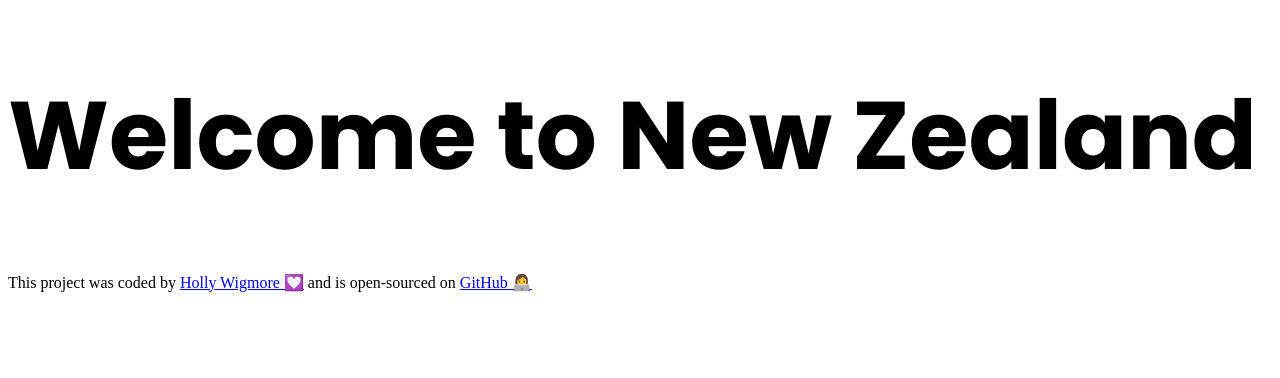
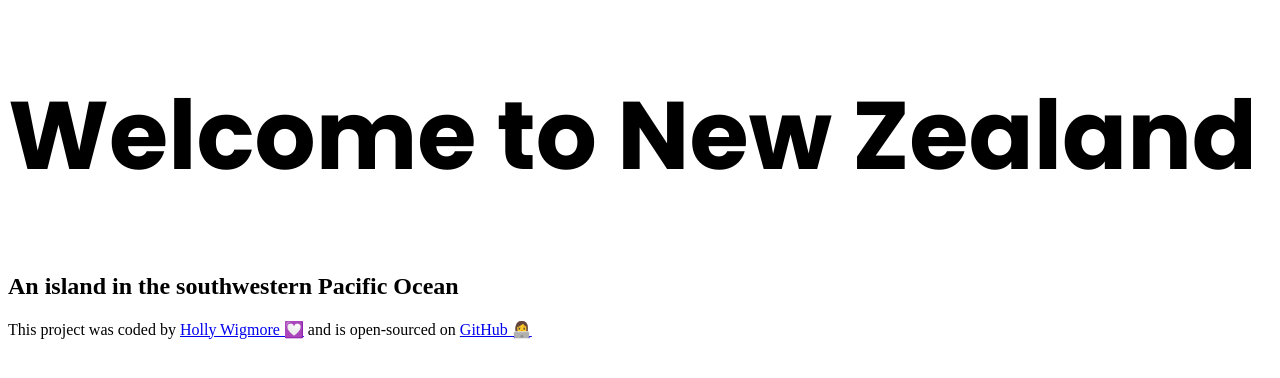
Before and after one commit to Holly-Wigmore/New-Zealand-Page, a plain HTML site: page index.html in a window 1280 px wide. Drawn offline with Linux system fonts and the light colour scheme.

Commit message:
Added sub-heading

```diff
--- a/index.html
+++ b/index.html
@@ -14,6 +14,7 @@
   </head>
   <body>
     <h1>Welcome to New Zealand</h1>
+    <h2>An island in the southwestern Pacific Ocean</h2>
     <footer>
       <p>
         This project was coded by
```
